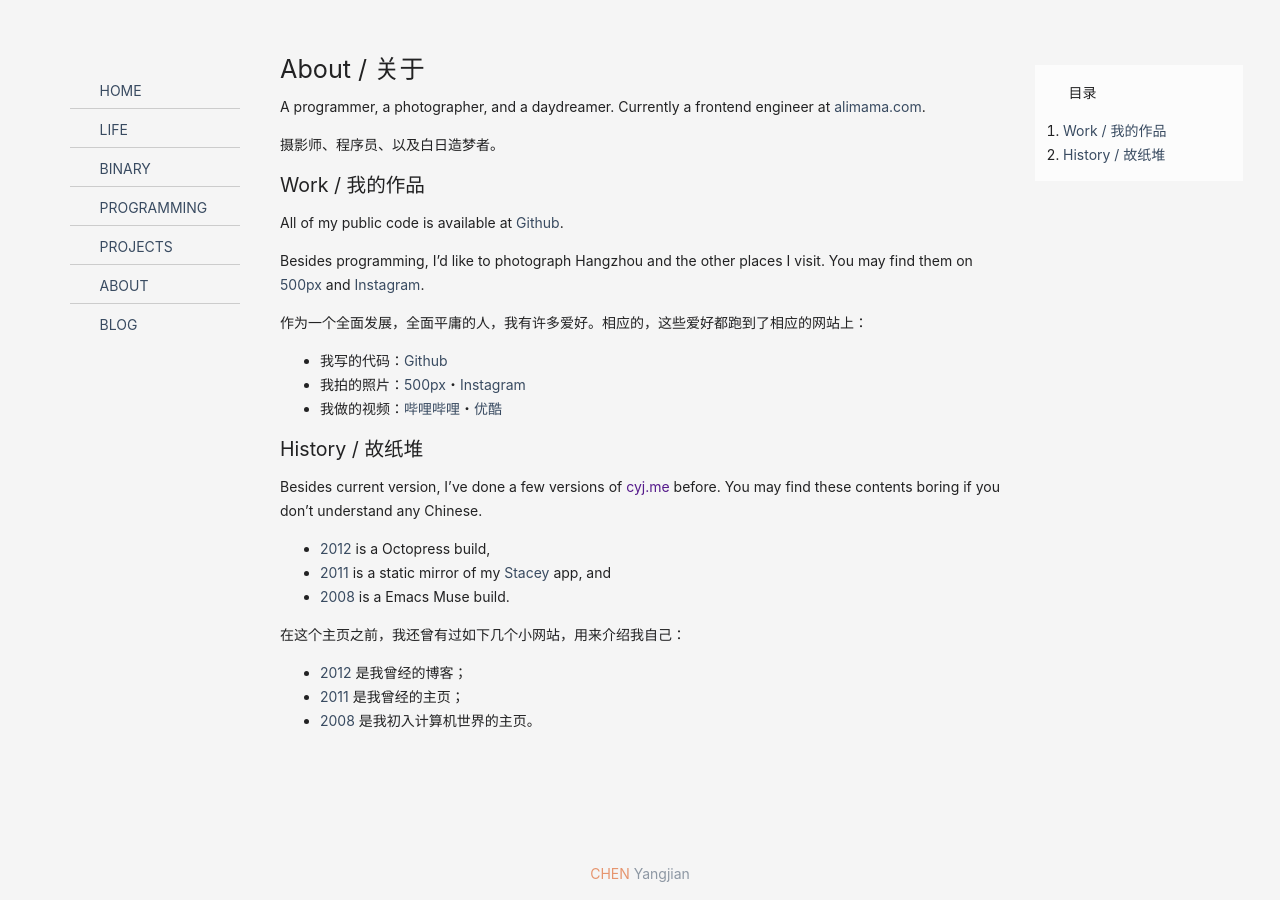
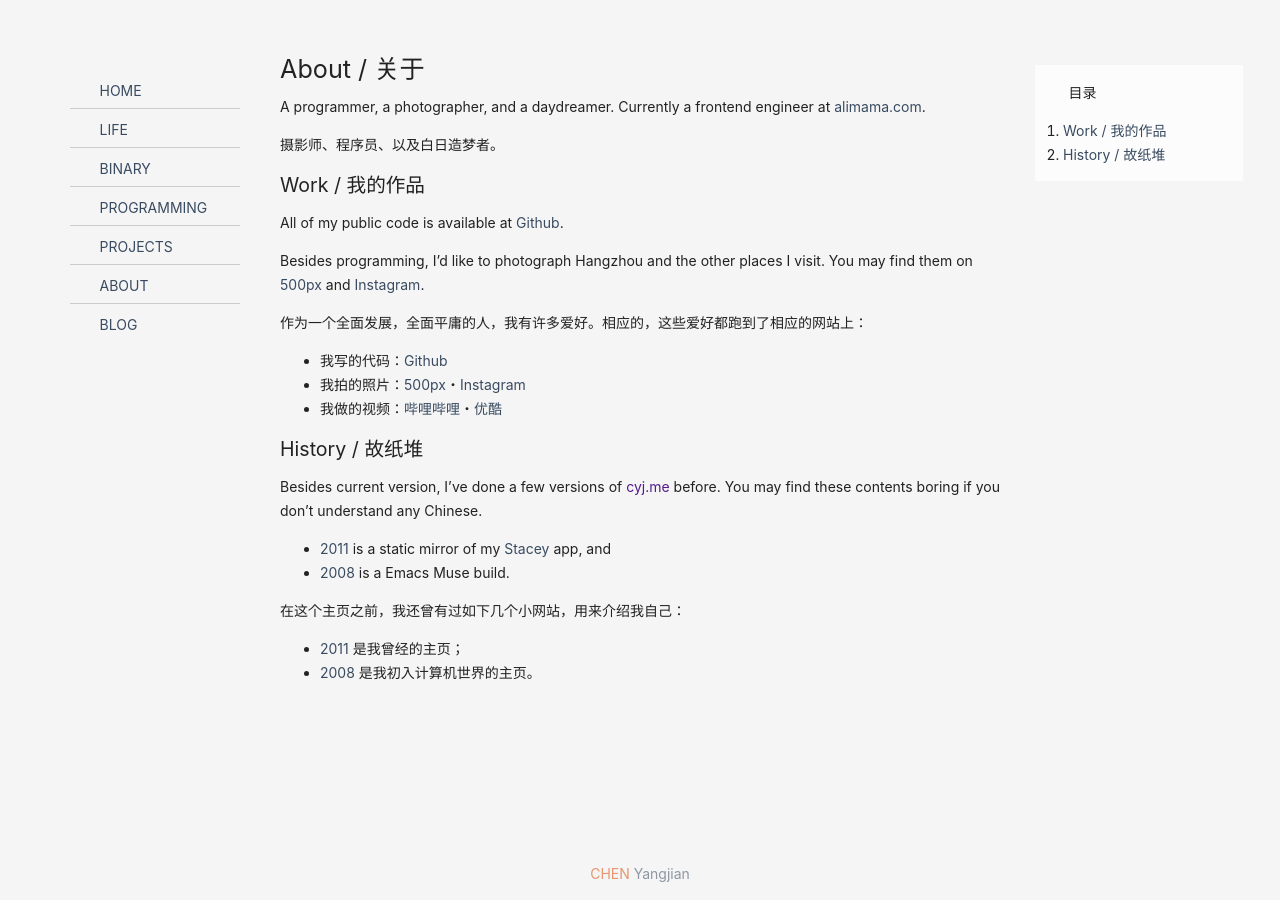
Before and after one commit to cyjake/cyjake.github.io, a Jekyll site: the page built from about/index.md, in a window 1280 px wide. Built offline with Jekyll 4.4.1, drawn with Linux system fonts in a browser that asks for light colours; some web fonts are replaced.

Commit message:
Remove retired 2012 archive link

```diff
--- a/about/index.md
+++ b/about/index.md
@@ -28,18 +28,15 @@ visit. You may find them on [500px][500px] and
 Besides current version, I've done a few versions of [cyj.me]({{ site.baseurl }})
 before. You may find these contents boring if you don't understand any Chinese.
 
-- [2012][2012] is a Octopress build,
 - [2011][2011] is a static mirror of my [Stacey](http://staceyapp.com/) app, and
 - [2008][2008] is a Emacs Muse build.
 
 在这个主页之前，我还曾有过如下几个小网站，用来介绍我自己：
 
-- [2012][2012] 是我曾经的博客；
 - [2011][2011] 是我曾经的主页；
 - [2008][2008] 是我初入计算机世界的主页。
 
 
 [2008]: http://cyj.me/2008
 [2011]: http://cyj.me/2011
-[2012]: http://cyj.me/2012
 [500px]: https://500px.com/chenyjake
```
